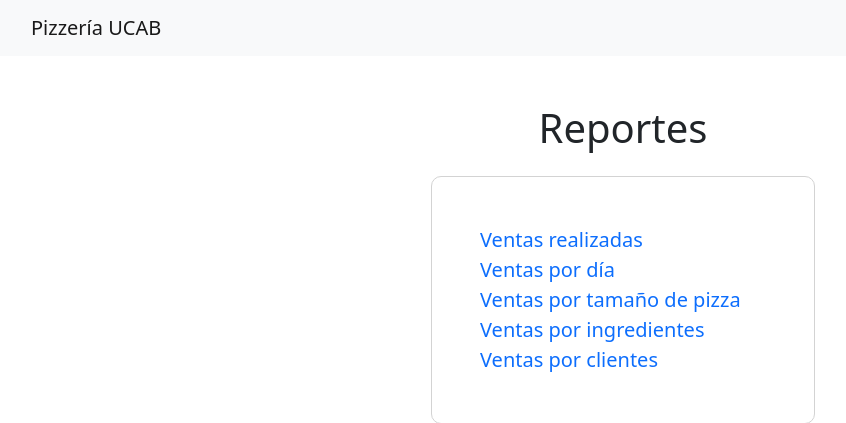
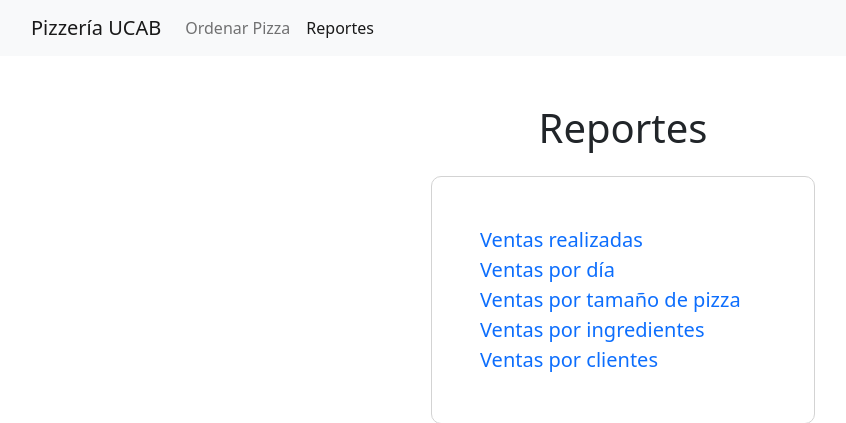
Before and after one commit to carolinapatino/ProyectoEnDjango, a Django app: page /order/Reports in a window 1280 px wide. Shown: the top 423 px of the page, without its empty margins (17-863 px from the left). Run offline with Django 3.2, Linux system fonts and the light colour scheme.

Commit message:
Reportes en navbar

```diff
--- a/pizzaucab/order/templates/order/home.html
+++ b/pizzaucab/order/templates/order/home.html
@@ -16,6 +16,7 @@
           <div class="collapse navbar-collapse" id="navbarNavAltMarkup">
             <div class="navbar-nav">
               <a class="nav-link active" aria-current="page" href="#">Ordenar Pizza</a>
+              <a class="nav-link" aria-current="page" href="http://127.0.0.1:8000/order/Reports/">Reportes</a>
               <!-- <a class="nav-link" href="#">Mis pedidos</a> -->
             </div>
           </div>
--- a/pizzaucab/order/templates/order/index.html
+++ b/pizzaucab/order/templates/order/index.html
@@ -42,7 +42,7 @@
                                 <td>
                                     <ul>
                                         {% for i in pizza.ingredient.all %}
-                                            <li>{{ i.name }}</li>
+                                            <li>{{ i.name }} - pizza.ingredient.price</li>
 
                                         {% endfor %}
                                     </ul>
--- a/pizzaucab/order/templates/order/reports.html
+++ b/pizzaucab/order/templates/order/reports.html
@@ -13,6 +13,13 @@
           <button class="navbar-toggler" type="button" data-bs-toggle="collapse" data-bs-target="#navbarNavAltMarkup" aria-controls="navbarNavAltMarkup" aria-expanded="false" aria-label="Toggle navigation">
             <span class="navbar-toggler-icon"></span>
           </button>
+          <div class="collapse navbar-collapse" id="navbarNavAltMarkup">
+            <div class="navbar-nav">
+              <a class="nav-link" aria-current="page" href="http://127.0.0.1:8000/order/">Ordenar Pizza</a>
+              <a class="nav-link active" aria-current="page" href="http://127.0.0.1:8000/order/Reports/">Reportes</a>
+              <!-- <a class="nav-link" href="#">Mis pedidos</a> -->
+            </div>
+          </div>
 
         </div>
       </nav>
```
Also changed, not shown: pizzaucab/db.sqlite3 (added).
